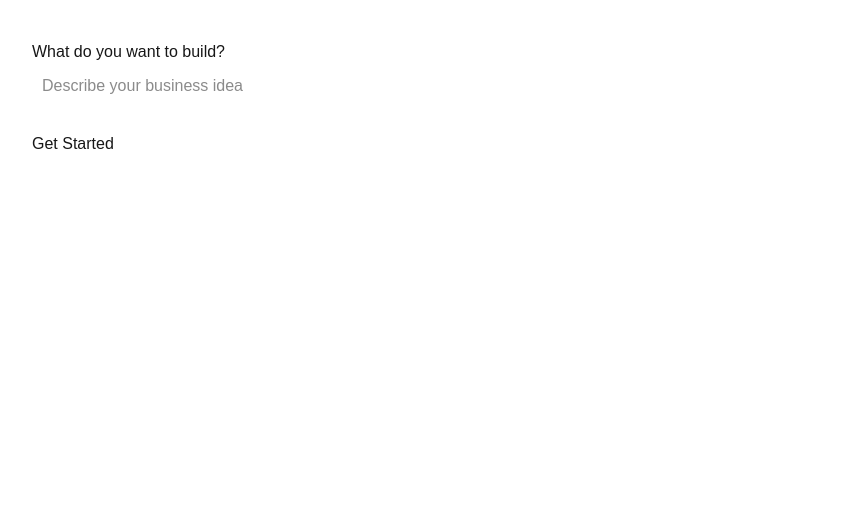
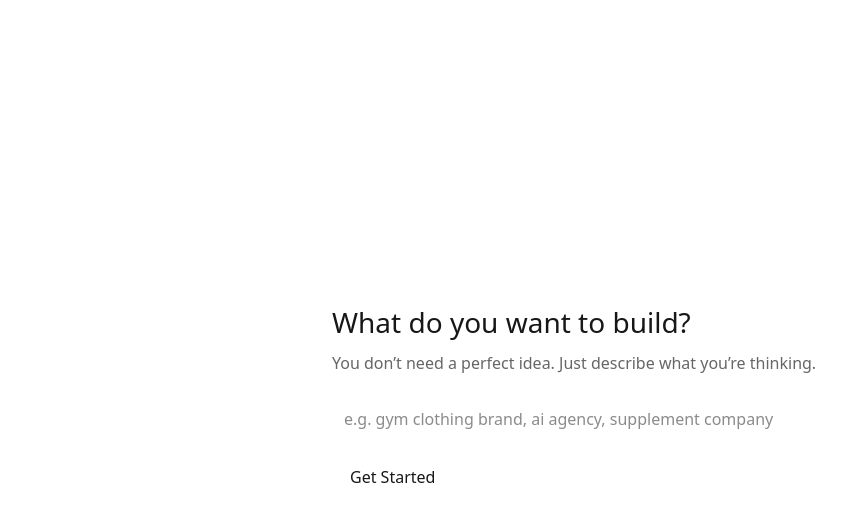
Before and after one commit to GhostPass525/my-platform, a Next.js app: page / in a window 1280 px wide. Shown: the top 522 px of the page, without its empty margins (8-853 px from the left). Built offline with nearby package versions, Linux system fonts and the light colour scheme.

Commit message:
Finalize MVP page with response counter

```diff
--- a/app/page.tsx
+++ b/app/page.tsx
@@ -6,8 +6,11 @@ export default function Home() {
   const [idea, setIdea] = useState("");
   const [result, setResult] = useState("");
   const [loading, setLoading] = useState(false);
+  const [count, setCount] = useState(0);
 
   const handleSubmit = async () => {
+    if (!idea) return;
+
     setLoading(true);
     setResult("");
 
@@ -15,41 +18,74 @@ export default function Home() {
       const res = await fetch("/api/idea", {
         method: "POST",
         headers: { "Content-Type": "application/json" },
-        body: JSON.stringify({ idea }),
+        body: JSON.stringify({ idea, count }),
       });
 
       const data = await res.json();
       setResult(data.result || data.error);
+      setCount((c) => c + 1);
     } catch (err) {
-      setResult("Something went wrong.");
+      setResult("Something went wrong. Please try again.");
     }
 
     setLoading(false);
   };
 
   return (
-    <main style={{ padding: 40, fontFamily: "sans-serif" }}>
-      <h1>What do you want to build?</h1>
+    <main
+      style={{
+        minHeight: "100vh",
+        display: "flex",
+        justifyContent: "center",
+        alignItems: "center",
+        fontFamily: "system-ui, sans-serif",
+      }}
+    >
+      <div style={{ maxWidth: 600, width: "100%" }}>
+        <h1 style={{ fontSize: 28, marginBottom: 8 }}>
+          What do you want to build?
+        </h1>
+
+        <p style={{ color: "#666", marginBottom: 20 }}>
+          You don’t need a perfect idea. Just describe what you’re thinking.
+        </p>
 
         <input
           value={idea}
           onChange={(e) => setIdea(e.target.value)}
-        placeholder="Describe your business idea"
-        style={{ padding: 10, width: 300 }}
+          placeholder="e.g. gym clothing brand, ai agency, supplement company"
+          style={{
+            width: "100%",
+            padding: 12,
+            fontSize: 16,
+            marginBottom: 12,
+          }}
         />
 
-      <br /><br />
-
-      <button onClick={handleSubmit} disabled={loading}>
+        <button
+          onClick={handleSubmit}
+          disabled={loading}
+          style={{
+            padding: "10px 18px",
+            fontSize: 16,
+            cursor: "pointer",
+          }}
+        >
           {loading ? "Thinking..." : "Get Started"}
         </button>
 
         {result && (
-  <div style={{ marginTop: 30, whiteSpace: "pre-line" }}>
+          <div
+            style={{
+              marginTop: 30,
+              whiteSpace: "pre-line",
+              lineHeight: 1.6,
+            }}
+          >
             {result}
           </div>
         )}
-
+      </div>
     </main>
   );
 }
```
Lines whose indentation alone changed are shown as unchanged.
